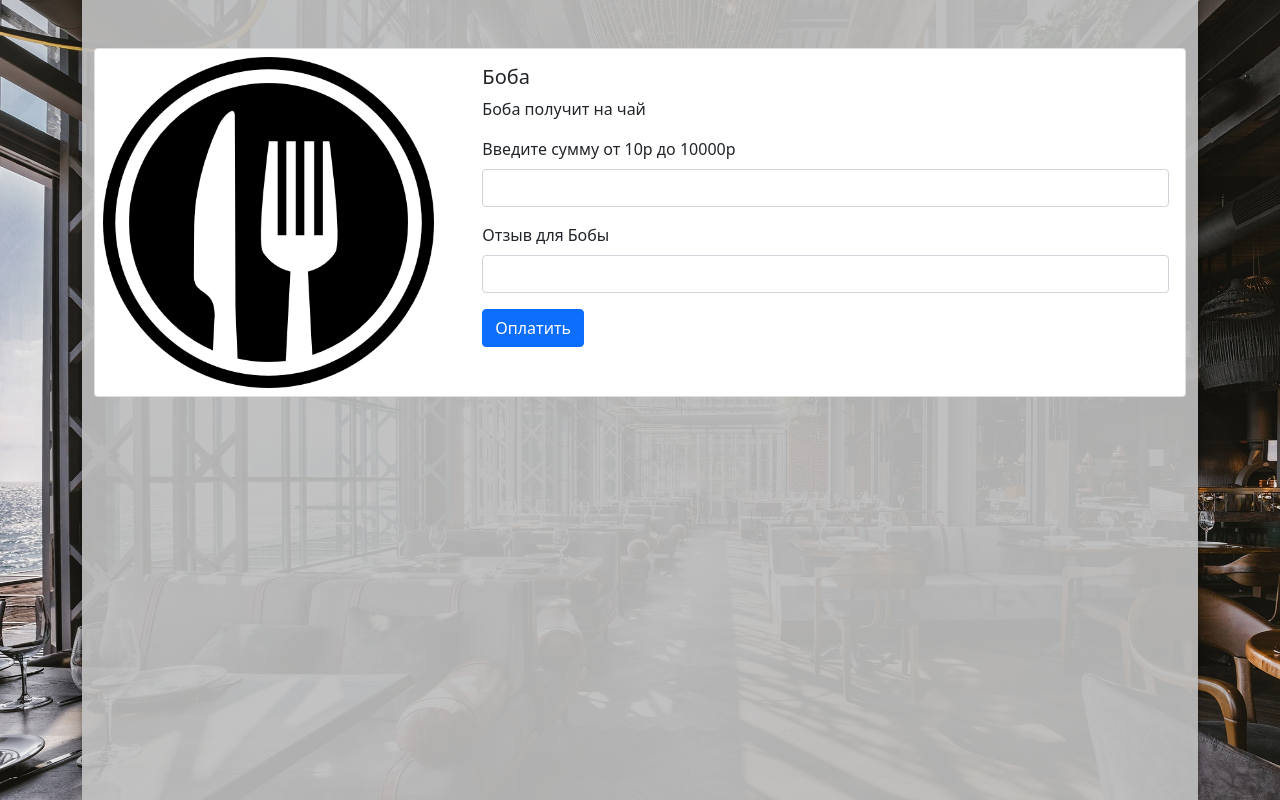
After one commit to R-36/bonch-hack, a Flask app: page /tips in a window 1280 px wide. The commit adds this page. Run offline with Flask 2, Linux system fonts and the light colour scheme.

Commit message:
add tips page

```diff
--- a/app.py
+++ b/app.py
@@ -37,7 +37,7 @@ def scheme2():
         'table3': "12,200,110,245",
         'table4': "45,320,90,415",
 
-        'table5': "270,10,68,105",
+        'table5': "270,10,330,70",
         'table6': "235,135,300,190",
         'table7': "280,250,340,310",
 
@@ -97,3 +97,8 @@ def qr_cod(qr=None):
 @app.route('/map')
 def mapview():
     return render_template('maps_page.html')
+
+
+@app.route('/tips')
+def tips():
+    return render_template('tips_page.html')
--- a/templates/resto.html
+++ b/templates/resto.html
@@ -18,7 +18,7 @@
                             <div>
                                 <a href="/menu" class="button24 col-6 align-self-start offset-3 menu_button">Сделать заказ</a>
                                 <a href="#" class="button24 col-6 align-self-start offset-3 menu_button">Оплатить счёт</a>
-                                <a href="#" class="button24 col-6 align-self-start offset-3 menu_button">Оставить чаевые</a>
+                                <a href="/tips" class="button24 col-6 align-self-start offset-3 menu_button">Оставить чаевые</a>
                                 <a href="/" class="button24 col-4 align-self-start offset-4 menu_button">Назад</a>
                             </div>
                         </div>
--- /dev/null
+++ b/templates/tips_page.html
@@ -0,0 +1,34 @@
+{% extends 'template.html' %}
+
+
+{% block content %}
+    <div class="col py-5">
+        <div class="card" >
+            <div class="row justify-content-center">
+                <div class="col-md-4">
+                    <img alt="..." class="img-fluid rounded-start p-2" src="{{ url_for('static',filename='img/logo.png') }}">
+                </div>
+                <div class="col-md-8">
+                    <div class="card-body h-100">
+
+                        <h5 class="card-title">Боба</h5>
+                        <p class="card-text">Боба получит на чай</p>
+
+                        <div class="mb-3">
+                            <label for="tipsInput" class="form-label">Введите сумму от 10р до 10000р</label>
+                            <input type="number" max="10000" min="10" class="form-control" id="tipsInput">
+                        </div>
+
+                        <div class="mb-3">
+                            <label for="reviewInput" class="form-label">Отзыв для Бобы</label>
+                            <input type="text" class="form-control" id="reviewInput">
+                        </div>
+
+                        <a href="#" class="btn btn-primary">Оплатить</a>
+
+                    </div>
+                </div>
+            </div>
+        </div>
+    </div>
+{% endblock %}
```
